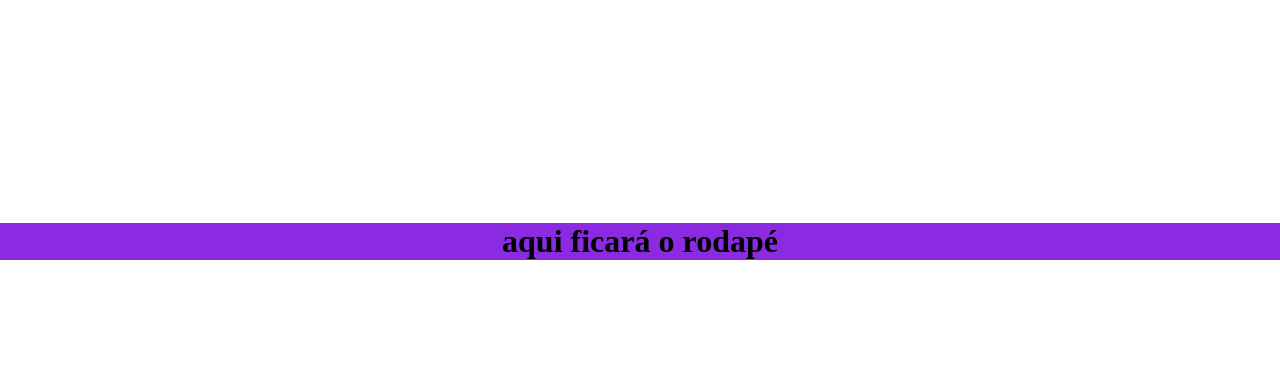
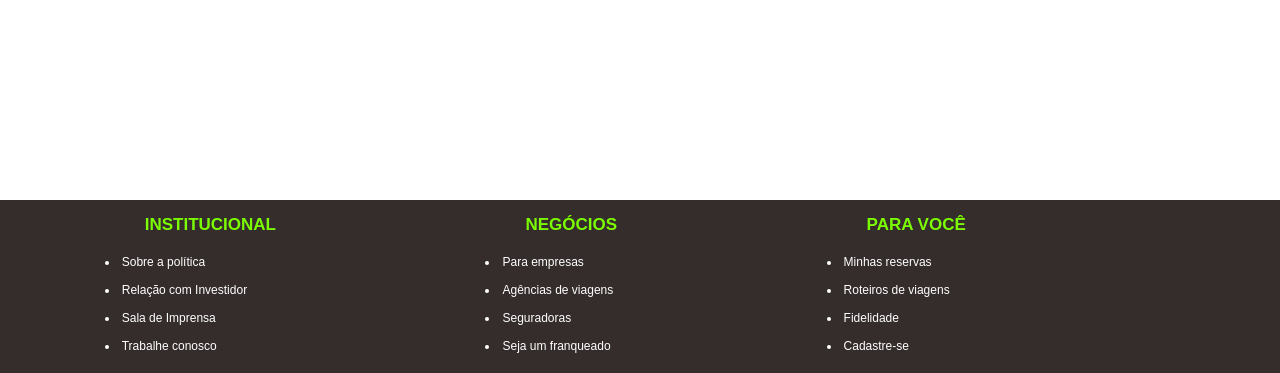
Before and after one commit to RFreitasAnjos/locadora-de-carros, a plain HTML site: page home/index.html in a window 1280 px wide. Shown: the part 835-1208 px from the top of the page. Before the commit the page ends 1095 px from the top, so only its background shows below. Drawn offline with Linux system fonts and the light colour scheme.

Commit message:
rodapé alterado

```diff
--- a/home/index.html
+++ b/home/index.html
@@ -14,7 +14,6 @@
                 <a href="https://www.google.com/"><img src="localiza-hertz-logo-9.png" alt="img1" class="logo"></a>
             </div>
             <div class="campodebusca">
-                <h1>ui</h1>
                 <input type="search"  name="seach" id="seachprincipal">
             </div>
             <div class="logincadastro">
@@ -89,10 +88,48 @@
         <!--Aqui ficará o rodapé do site inicial com informações entre outros categorias especificas-->
 
         <div class="flooter">
-            <div class="rodape">
-                <h1>
-                    aqui ficará o rodapé
-                </h1>
+
+<!-- Listas estilizadas referente a intituição -->
+            <div class="lists">
+                <div class="list">
+                    <ul>INSTITUCIONAL</ul>
+                    <a class="linkflooter" href="https://www.google.com/"><li>Sobre a política</li></a>
+                    <br>
+                    <a class="linkflooter" href="https://www.google.com/"><li>Relação com Investidor</li></a>
+                    <br>
+                    <a class="linkflooter" href="https://www.google.com/"><li>Sala de Imprensa</li></a>
+                    <br>
+                    <a class="linkflooter" href="https://www.google.com/"><li>Trabalhe conosco</li></a>
+                </div>
+<!-- Listas estilizadas para empresas  -->
+                <div class="list">
+                    <ul>NEGÓCIOS</ul>
+                    <a class="linkflooter" href="https://www.google.com/"><li>Para empresas</li></a>
+                    <br>
+                    <a class="linkflooter" href="https://www.google.com/"><li>Agências de viagens</li></a>
+                    <br>
+                    <a class="linkflooter" href="https://www.google.com/"><li>Seguradoras</li></a>
+                    <br>
+                    <a class="linkflooter" href="https://www.google.com/"><li>Seja um franqueado</li></a>
+                </div>
+<!-- Listas estilizadas para o cliente -->
+                <div class="list">
+                    <ul>PARA VOCÊ</ul>
+                    <a class="linkflooter" href="https://www.google.com/"><li>Minhas reservas</li></a>
+                    <br>
+                    <a class="linkflooter" href="https://www.google.com/"><li>Roteiros de viagens</li></a>
+                    <br>
+                    <a class="linkflooter" href="https://www.google.com/"><li>Fidelidade</li></a>
+                    <br>
+                    <a class="linkflooter" href="https://www.google.com/"><li>Cadastre-se</li></a>
+            </div>
+            <!--WhatsApp Flutuante-->
+            <div class="wpp">
+                <link rel="stylesheet" href="https://maxcdn.bootstrapcdn.com/font-awesome/4.5.0/css/font-awesome.min.css">
+<a href="https://wa.me/5581983657715?text=Adorei%20seu%20artigo" style="position:fixed;width:60px;height:60px;bottom:40px;right:40px;background-color:#25d366;color:#FFF;border-radius:50px;text-align:center;font-size:30px;box-shadow: 1px 1px 2px #888;
+  z-index:1000;" target="_blank">
+<i style="margin-top:16px" class="fa fa-whatsapp"></i>
+</a>
             </div>
         </div>
 </body>
--- a/home/style.css
+++ b/home/style.css
@@ -176,7 +176,7 @@
     justify-items: right;
     text-decoration: none;
     color: whitesmoke;
-    font-family:Century, 'Franklin Gothic Medium';
+    font-family:'Arial Narrow Bold', sans-serif;
     transition: 1s;
     font-size: 20px;
     font-weight: bold;
@@ -309,6 +309,32 @@
 /*Aqui ficará o rodapé*/
 
 .flooter{
-    background-color: blueviolet;
-    text-align: center;
+    background-color: green;
 }
+.lists{
+    background-color: rgb(53, 44, 44);
+    display: flex;
+    justify-content: center;
+}
+h3{
+    padding-bottom: 7px;
+    color: lawngreen;
+
+}
+.lists .list{
+    background-color: rgb(53, 44, 44);
+    margin-bottom: 20px;
+    padding-top: 15px;
+    font-size: 12px;
+    font-family: 'Arial Narrow Bold', sans-serif;
+}
+.linkflooter{
+    text-decoration: none;
+    color: white;
+}
+ul{
+    color: lawngreen;
+    font-size: 17px;
+    font-weight: bold;
+    padding-bottom: 20px;
+}
```
